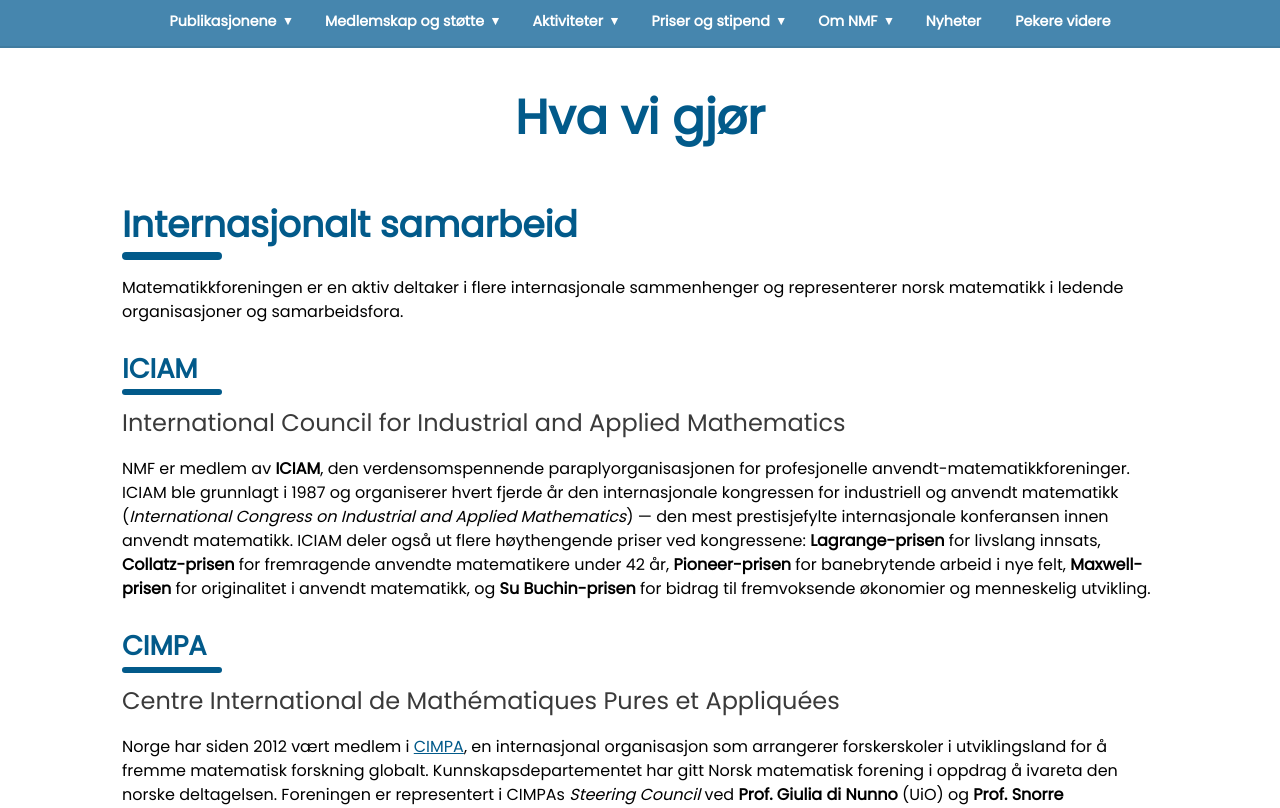
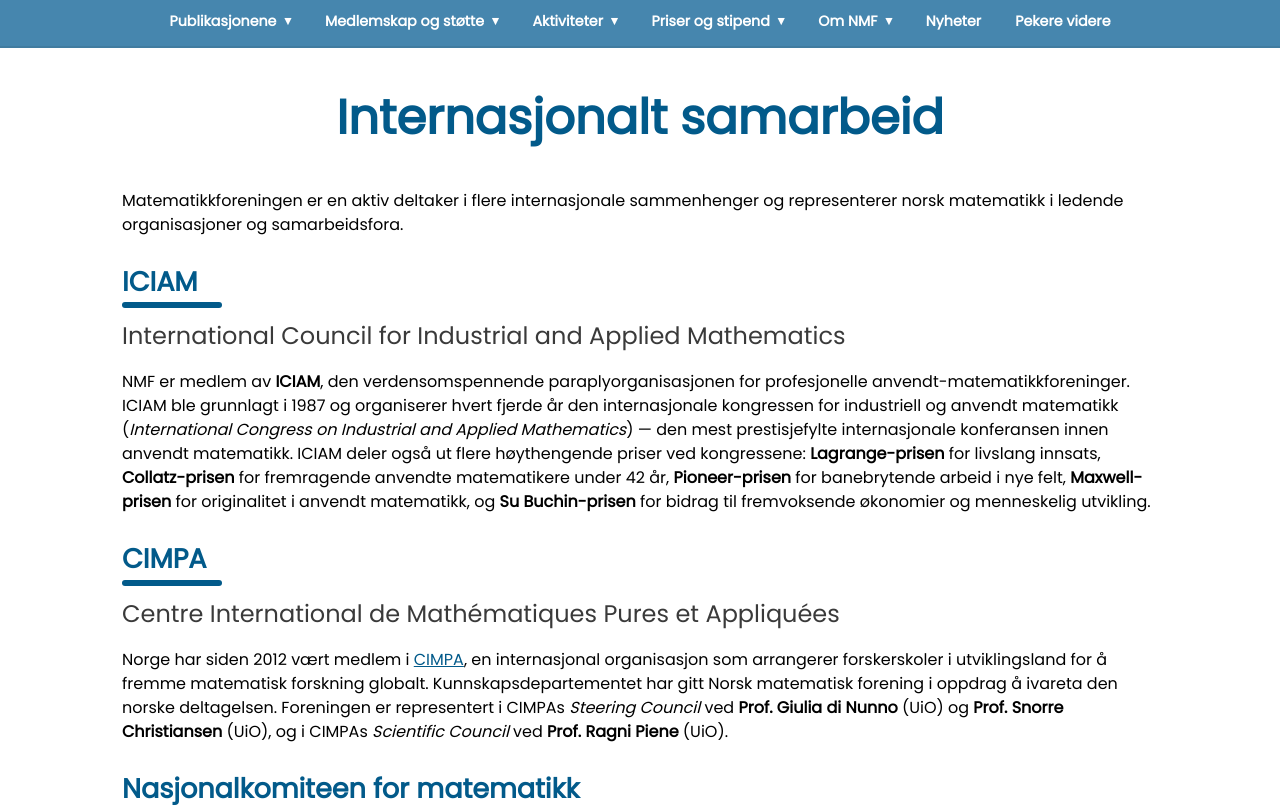
Before and after one commit to ballerin/nmf-website, a Jekyll site: the page built from _pages/internasjonalt_samarbeid.html, in a window 1280 px wide and 900 px high, cut to the strip 92-900 px from the top of the window. Built offline with Jekyll 4.4.1, drawn with Linux system fonts in a browser that asks for light colours.

Commit message:
Renamed hva-vi-gjør to internasjonalt-samarbeid

```diff
--- a/_data/navigation.yml
+++ b/_data/navigation.yml
@@ -49,8 +49,8 @@
         url: /elizabeth-stephansen-forelesningene/
   - label: Om NMF
     children:
-      - label: Hva vi gjør
-        url: /hva-vi-gjor/
+      - label: Internasjonalt samarbeid
+        url: /internasjonalt_samarbeid/
       - label: Forenings historie
         url: /historie/
       - label: Styremedlemmer
--- a/_pages/hva-vi-gjor.html
+++ b/_pages/internasjonalt_samarbeid.html
@@ -1,16 +1,15 @@
 ---
 layout: default
-title: "Hva vi gjør"
-permalink: /hva-vi-gjor/
+title: "Internasjonalt samarbeid"
+permalink: /internasjonalt_samarbeid/
 ---
 
 {% include default_opening.html
-  heading="Hva vi gjør"
+  heading="Internasjonalt samarbeid"
   subtitle=""
 %}
 
 <div class="w3-container w3-padding" id="internasjonalt-samarbeid">
-  {% include section_heading.html level="h2" title="Internasjonalt samarbeid" id="internasjonalt" %}
   <p>Matematikkforeningen er en aktiv deltaker i flere internasjonale sammenhenger og representerer norsk matematikk i ledende organisasjoner og samarbeidsfora.</p>
 
   {% include section_heading.html level="h3" title="ICIAM" id="ICIAM" %}
```
